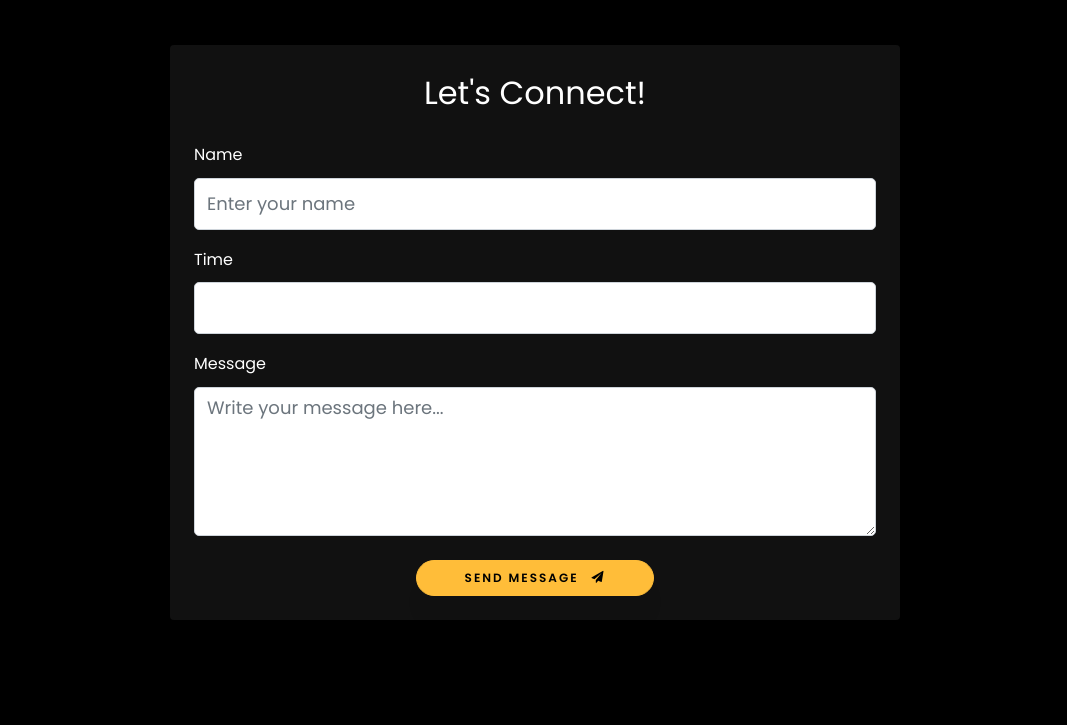
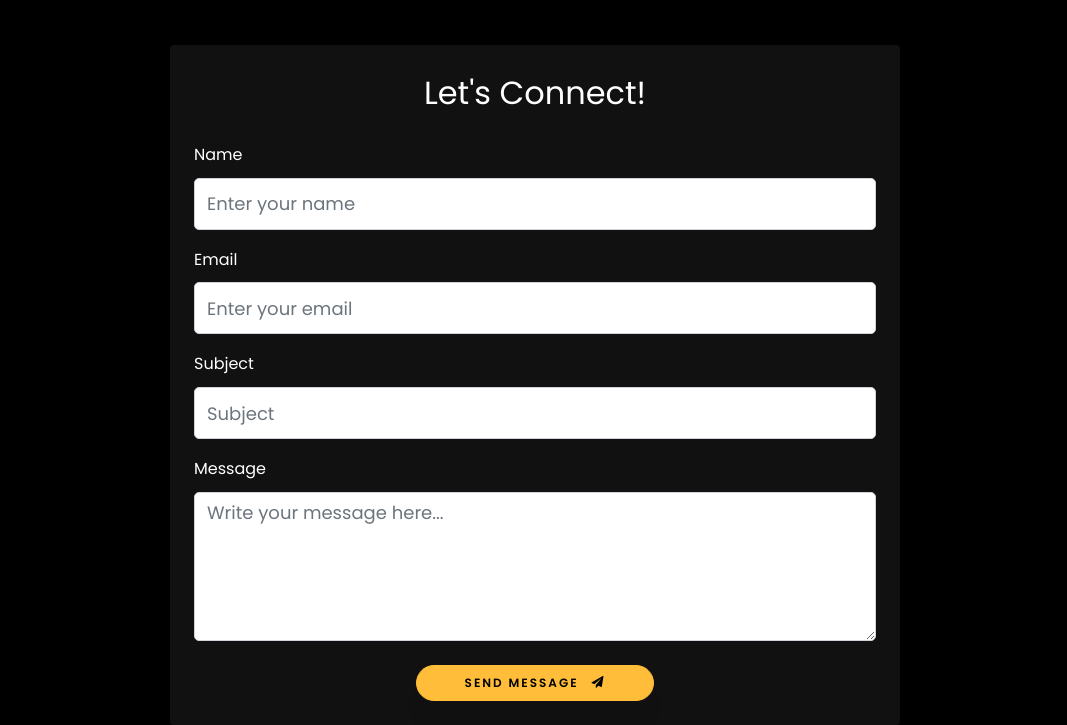
Before and after one commit to gaurav2618/gaurav2618.github.io, a plain HTML site: page index.html in a window 1280 px wide. Shown: the part 6115-6840 px from the top of the page, without its empty margins (105-1172 px from the left). Before the commit the page ends 6735 px from the top, so only its background shows below. Drawn offline with Linux system fonts and the light colour scheme; files whose address does not match are found by name.

Commit message:
Update index.html

```diff
--- a/index.html
+++ b/index.html
@@ -893,20 +893,25 @@
 						<h2 class="text-center mb-4">Let's Connect!</h2>
 						<form id="contactForm">
 							<div class="form-group mb-3">
-    <label for="name">Name</label>
-    <input type="text" class="form-control" id="name" name="name" placeholder="Enter your name" required>
+								<label for="from_name">Name</label>
+								<input type="text" class="form-control" id="from_name" name="from_name"
+									placeholder="Enter your name" required>
 							</div>
-
 							<div class="form-group mb-3">
-    <label for="time">Time</label>
-    <input type="text" class="form-control" id="time" name="time" value="" readonly>
+								<label for="from_email">Email</label>
+								<input type="email" class="form-control" id="from_email" name="from_email"
+									placeholder="Enter your email" required>
 							</div>
-
+							<div class="form-group mb-3">
+								<label for="subject">Subject</label>
+								<input type="text" class="form-control" id="subject" name="subject"
+									placeholder="Subject" required>
+							</div>
 							<div class="form-group mb-4">
 								<label for="message">Message</label>
-    <textarea class="form-control" id="message" name="message" rows="5" placeholder="Write your message here..." required></textarea>
+								<textarea class="form-control" id="message" name="message" rows="5"
+									placeholder="Write your message here..." required></textarea>
 							</div>
-
 							<div class="text-center">
 								<button type="submit" class="btn btn-primary btn-lg px-5">
 									Send Message <span class="icon-paper-plane ml-2"></span>
@@ -952,7 +957,7 @@
 		})();
 
 		// Form submission handler
-		document.getElementById("time").value = new Date().toLocaleString();
+
 		document.getElementById('contactForm').addEventListener('submit', function (event) {
 			event.preventDefault();
 
```
Lines whose indentation alone changed are shown as unchanged.
